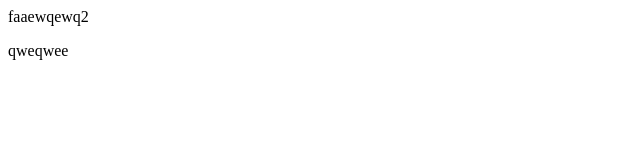
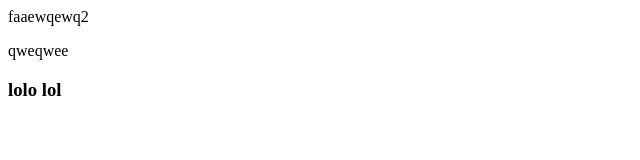
Before and after one commit to WilkMat/todo, a plain HTML site: page index.html in a window 1280 px wide. Shown: the full height of the page, 0-640 px from the left. Drawn offline with Linux system fonts and the light colour scheme.

Commit message:
added header

```diff
--- a/index.html
+++ b/index.html
@@ -7,5 +7,6 @@
 <body>
 faaewqewq2
 <p>qweqwee</p>
+<h3>lolo lol</h3>
 </body>
 </html>
```
